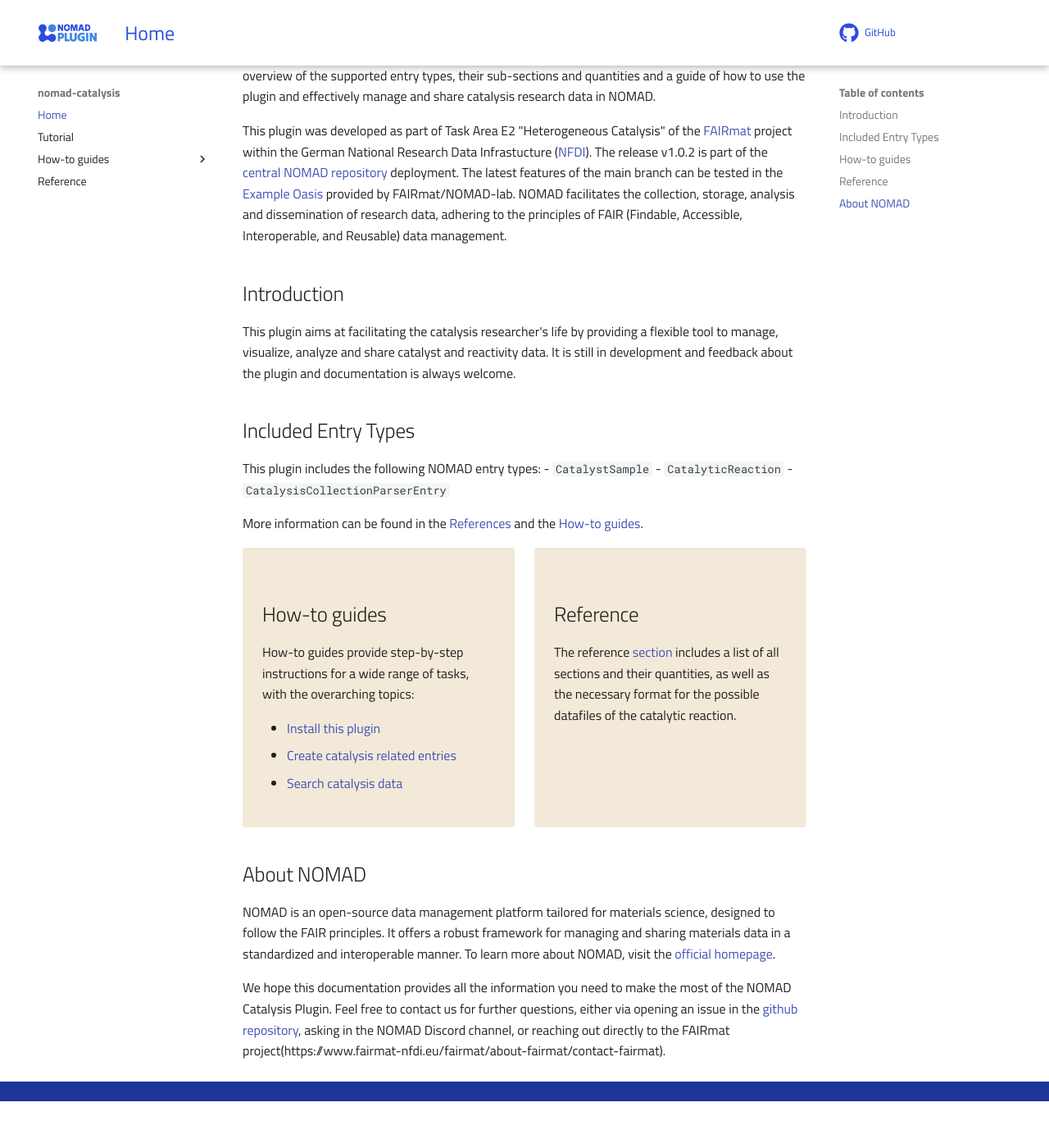
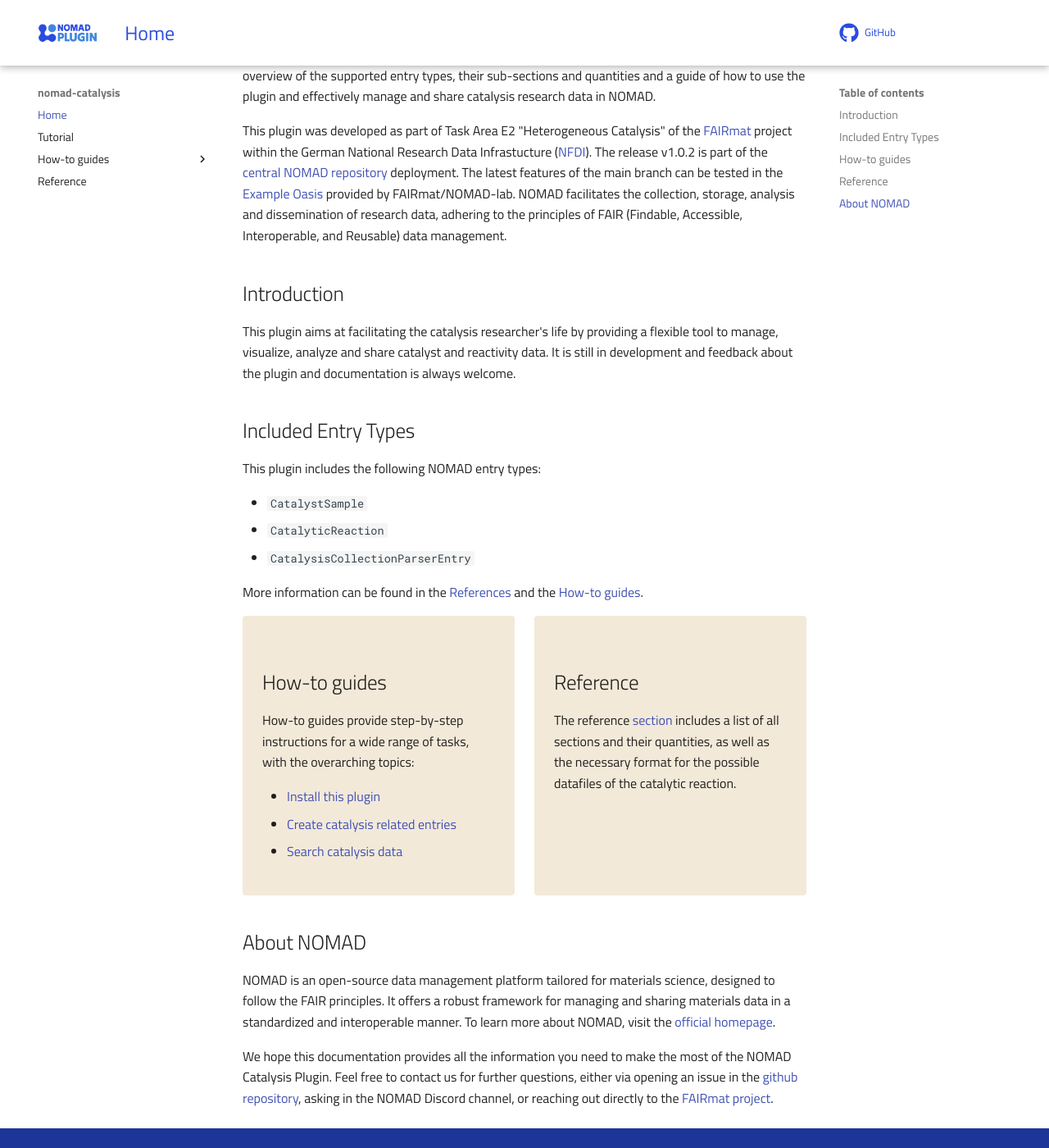
Before and after one commit to FAIRmat-NFDI/nomad-catalysis-plugin, an MkDocs documentation site: the page built from docs/index.md, in a window 1280 px wide and 1400 px high, scrolled down 461 px. Shown: the whole window at 82% size. Built offline with MkDocs 1.6.1 and Material for MkDocs 9.7.7, drawn with Linux system fonts in a browser that asks for light colours; comment, search, counter and statistics services are not loaded; before the commit the page ends 1804 px from its top, so only the background shows below that.

Commit message:
little docs corrections

```diff
--- a/docs/index.md
+++ b/docs/index.md
@@ -23,6 +23,7 @@ tool to manage, visualize, analyze and share catalyst and reactivity data. It is
 
 ## Included Entry Types
 This plugin includes the following NOMAD entry types:
+
 - `CatalystSample`
 - `CatalyticReaction`
 - `CatalysisCollectionParserEntry`
@@ -57,4 +58,4 @@ as well as the necessary format for the possible datafiles of the catalytic reac
 
 NOMAD is an open-source data management platform tailored for materials science, designed to follow the FAIR principles. It offers a robust framework for managing and sharing materials data in a standardized and interoperable manner. To learn more about NOMAD, visit the [official homepage](https://nomad-lab.eu/nomad-lab/).
 
-We hope this documentation provides all the information you need to make the most of the NOMAD Catalysis Plugin. Feel free to contact us for further questions, either via opening an issue in the [github repository](https://github.com/FAIRmat-NFDI/nomad-catalysis-plugin), asking in the NOMAD Discord channel, or reaching out directly to the FAIRmat project(https://www.fairmat-nfdi.eu/fairmat/about-fairmat/contact-fairmat).
+We hope this documentation provides all the information you need to make the most of the NOMAD Catalysis Plugin. Feel free to contact us for further questions, either via opening an issue in the [github repository](https://github.com/FAIRmat-NFDI/nomad-catalysis-plugin), asking in the NOMAD Discord channel, or reaching out directly to the [FAIRmat project](https://www.fairmat-nfdi.eu/fairmat/about-fairmat/contact-fairmat).
```
